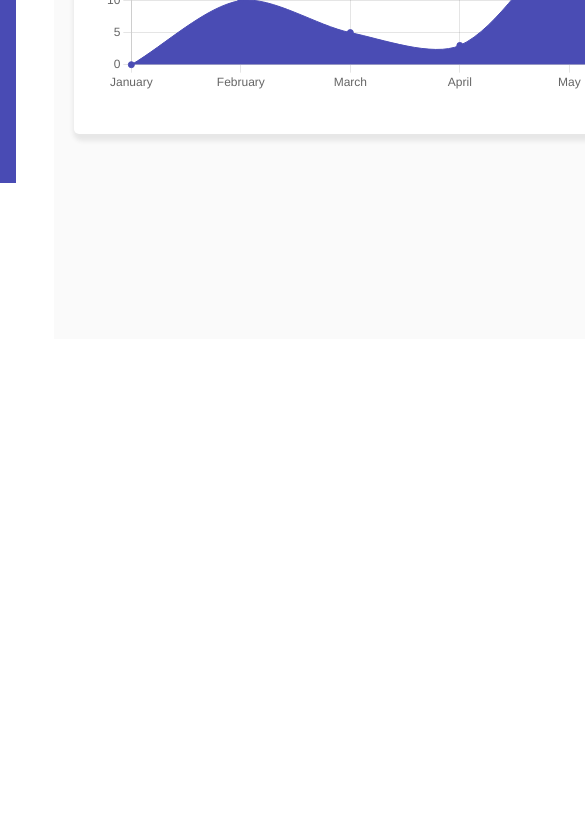
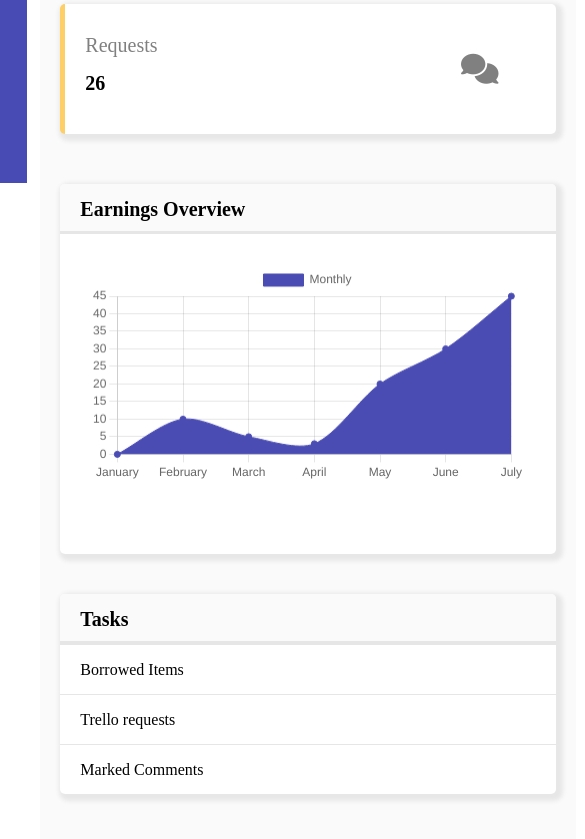
Before and after one commit to seongwon02/front-end-study, a plain HTML site: page index2.html in a window 390 px wide. Shown: the part 661-1500 px from the top of the page, 585 px wide, since content can reach past the window. Before the commit the page ends 1115 px from the top, so only its background shows below. Drawn offline with nearby package versions, Linux system fonts and the light colour scheme.

Commit message:
23.12.11

```diff
--- a/index2.html
+++ b/index2.html
@@ -93,7 +93,7 @@
                 <div class="card-title">
                     <h4>Earnings Overview</h4>
                 </div>
-                <div class="card-content">
+                <div class="card-content card-graph">
                     <div>
                         <canvas id="myChart"></canvas>
                     </div>
--- a/text.scss
+++ b/text.scss
@@ -156,7 +156,7 @@ div{
 .section2 {
     margin-top: 50px;
     width: 100%;
-    height: 800px;
+    height: 600px;
     padding: 10px 20px 10px 20px;
     display: flex;
 }
@@ -187,6 +187,10 @@ div{
     padding: 30px;
 }
 
+.card-graph {
+    text-align: center;
+}
+
 .graph {
     width: 65%;
     height: 470px;
@@ -215,3 +219,54 @@ div{
 .grid-nav{
     border-top:solid #E6E6E6 1px;
 }
+
+@media screen and (max-width : 768px) {
+    body {
+        min-width: 576px;
+    }
+
+    .nav {
+        width: 7%;
+    }
+
+    .container {
+        position: relative;
+        left: 7%;
+        width: 93%;
+        height: 1500px;
+        background-color: #FAFAFA;
+    }
+
+    .section {
+        height: 800px;
+    }
+
+    .dashboard-container {
+        display:block;
+        align-content: center;
+    }
+
+    .dashboard-box {
+        width: 100%;
+        height: 130px;
+        margin-bottom: 40px;
+    }
+
+    .section2 {
+        margin-top: -20px;
+        height: 600px;
+        padding: 0px 20px 0px 20px;
+        display: block;
+    }
+
+    .graph {
+        width: 100%;
+        height: 370px;
+    }
+
+    .task {
+        margin-top: 40px;
+        width: 100%;
+        height: 200px;
+    }
+  }
```
Also changed, not shown: text.css, 1 other file.
